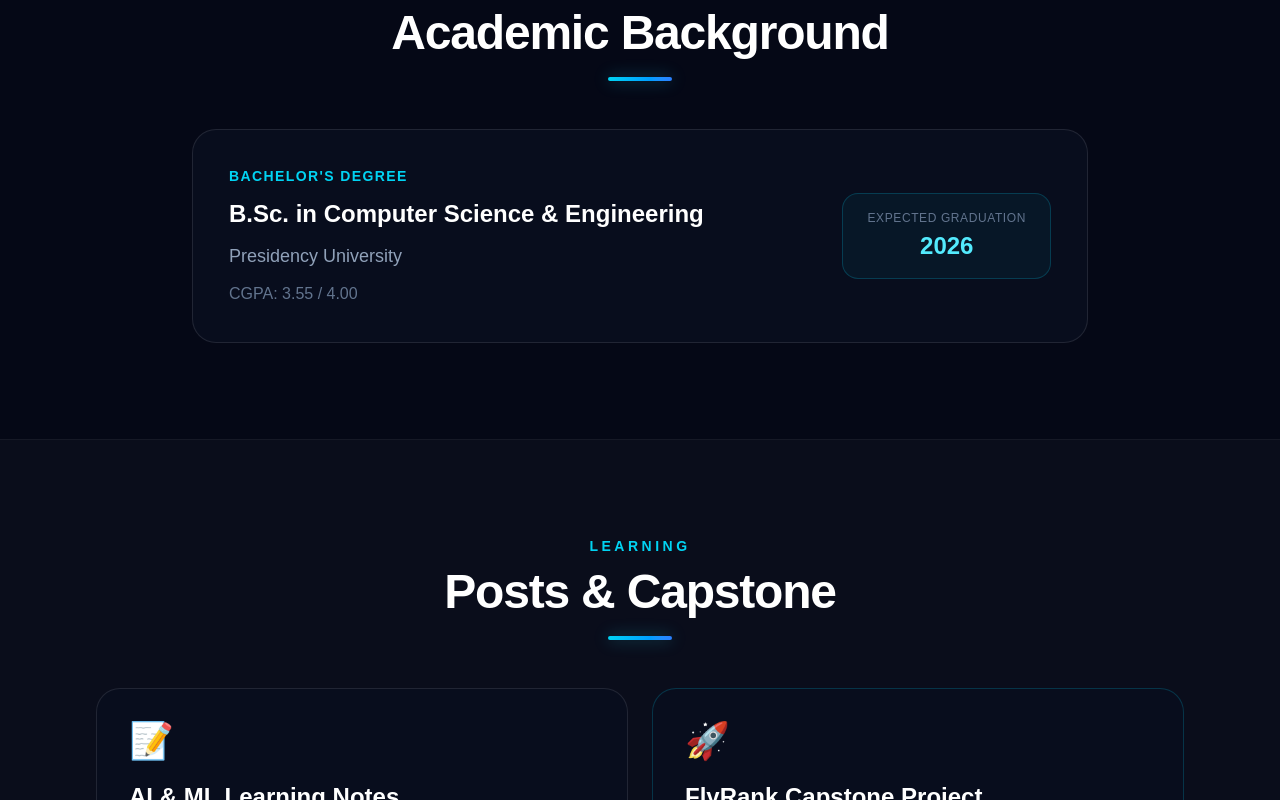
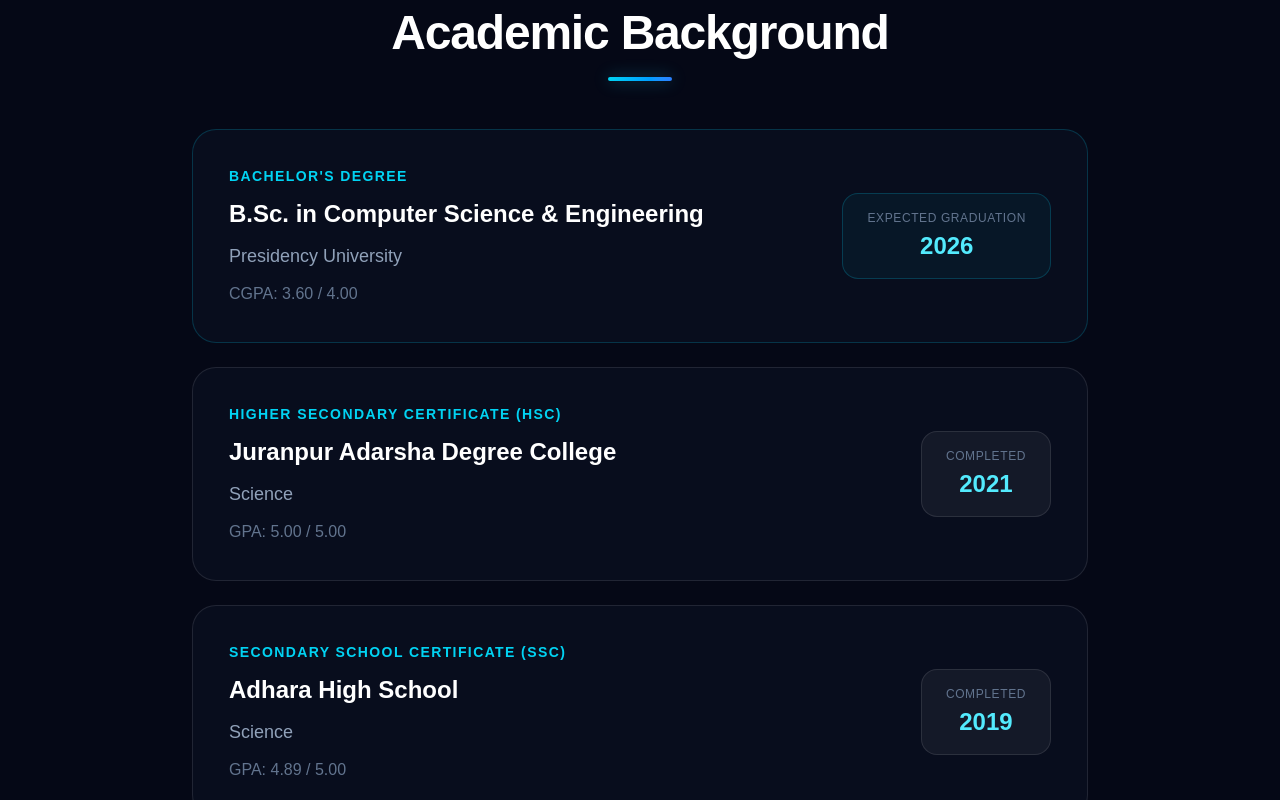
Before and after one commit to forhadmia231/md-forhad-portfolio, a Next.js app: page / in a window 1280 px wide. Shown: the part 5600-6400 px from the top of the page. Built offline with nearby package versions, Linux system fonts and the light colour scheme.

Commit message:
Add HSC and SSC education details

```diff
--- a/app/page.tsx
+++ b/app/page.tsx
@@ -449,7 +449,10 @@
   <Container>
     <SectionTitle label="EDUCATION" title="Academic Background" />
 
-          <div className="glass-card mx-auto mt-12 max-w-4xl rounded-3xl border border-white/10 bg-[#080d1d] p-9">
+    <div className="mx-auto mt-12 grid max-w-4xl gap-6">
+
+      {/* BACHELOR */}
+      <div className="glass-card rounded-3xl border border-cyan-400/20 bg-[#080d1d] p-8 md:p-9">
         <div className="flex flex-col justify-between gap-6 sm:flex-row sm:items-center">
           <div>
             <p className="text-sm font-bold uppercase tracking-widest text-cyan-400">
@@ -464,16 +467,89 @@
               Presidency University
             </p>
 
-                <p className="mt-3 text-slate-500">CGPA: 3.55 / 4.00</p>
+            <p className="mt-3 text-slate-500">
+              CGPA: 3.60 / 4.00
+            </p>
           </div>
 
           <div className="w-fit rounded-2xl border border-cyan-400/20 bg-cyan-400/5 px-6 py-4 text-center">
             <p className="text-xs uppercase tracking-wider text-slate-500">
               Expected Graduation
             </p>
-                <p className="mt-1 text-2xl font-black text-cyan-300">2026</p>
+
+            <p className="mt-1 text-2xl font-black text-cyan-300">
+              2026
+            </p>
           </div>
         </div>
+      </div>
+
+      {/* HSC */}
+      <div className="glass-card rounded-3xl border border-white/10 bg-[#080d1d] p-8 md:p-9">
+        <div className="flex flex-col justify-between gap-6 sm:flex-row sm:items-center">
+          <div>
+            <p className="text-sm font-bold uppercase tracking-widest text-cyan-400">
+              Higher Secondary Certificate (HSC)
+            </p>
+
+            <h3 className="mt-3 text-2xl font-bold">
+              Juranpur Adarsha Degree College
+            </h3>
+
+            <p className="mt-3 text-lg text-slate-400">
+              Science
+            </p>
+
+            <p className="mt-3 text-slate-500">
+              GPA: 5.00 / 5.00
+            </p>
+          </div>
+
+          <div className="w-fit rounded-2xl border border-white/10 bg-white/5 px-6 py-4 text-center">
+            <p className="text-xs uppercase tracking-wider text-slate-500">
+              Completed
+            </p>
+
+            <p className="mt-1 text-2xl font-black text-cyan-300">
+              2021
+            </p>
+          </div>
+        </div>
+      </div>
+
+      {/* SSC */}
+      <div className="glass-card rounded-3xl border border-white/10 bg-[#080d1d] p-8 md:p-9">
+        <div className="flex flex-col justify-between gap-6 sm:flex-row sm:items-center">
+          <div>
+            <p className="text-sm font-bold uppercase tracking-widest text-cyan-400">
+              Secondary School Certificate (SSC)
+            </p>
+
+            <h3 className="mt-3 text-2xl font-bold">
+              Adhara High School
+            </h3>
+
+            <p className="mt-3 text-lg text-slate-400">
+              Science
+            </p>
+
+            <p className="mt-3 text-slate-500">
+              GPA: 4.89 / 5.00
+            </p>
+          </div>
+
+          <div className="w-fit rounded-2xl border border-white/10 bg-white/5 px-6 py-4 text-center">
+            <p className="text-xs uppercase tracking-wider text-slate-500">
+              Completed
+            </p>
+
+            <p className="mt-1 text-2xl font-black text-cyan-300">
+              2019
+            </p>
+          </div>
+        </div>
+      </div>
+
     </div>
   </Container>
 </section>
```
Lines whose indentation alone changed are shown as unchanged.
